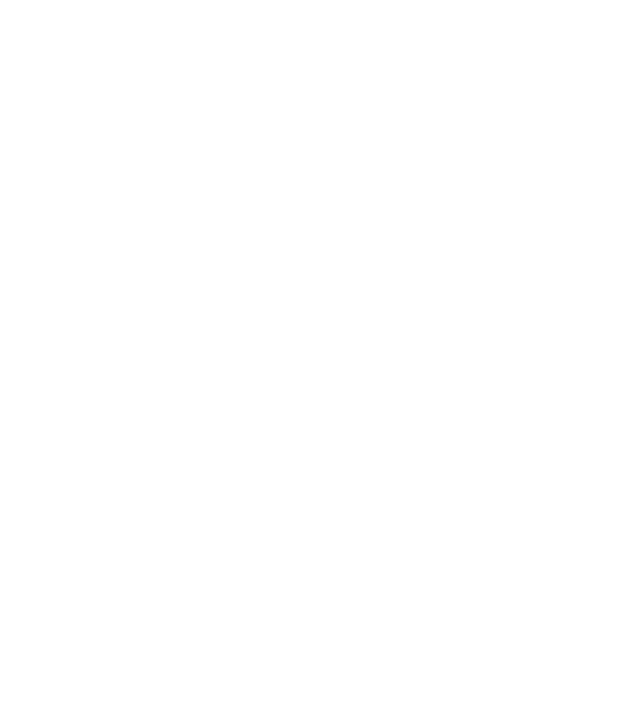
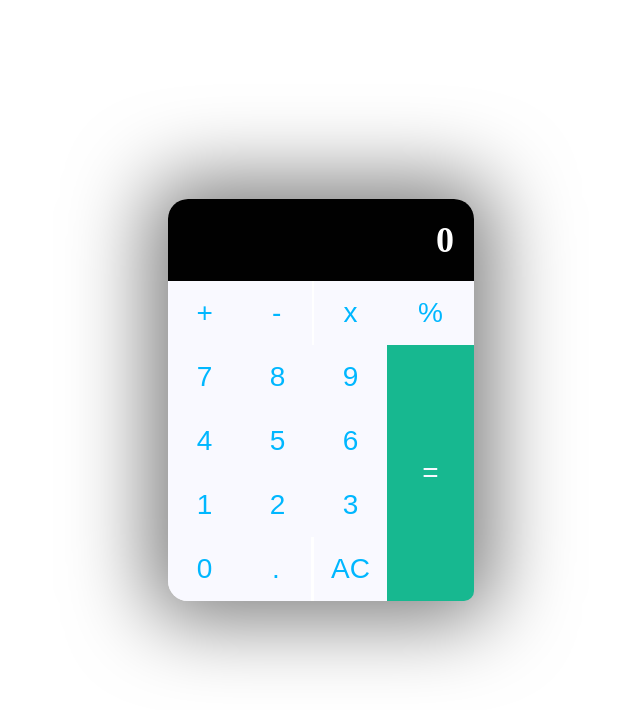
Before and after one commit to sunnatbekweb/calculator, a React (Vite) app: page / in a window 1280 px wide. Shown: the top 710 px of the page, without its empty margins (319-959 px from the left). Built offline with nearby package versions, Linux system fonts and the light colour scheme.

Commit message:
added ui

```diff
--- a/package.json
+++ b/package.json
@@ -11,7 +11,8 @@
   },
   "dependencies": {
     "react": "^18.2.0",
-    "react-dom": "^18.2.0"
+    "react-dom": "^18.2.0",
+    "sass": "^1.69.7"
   },
   "devDependencies": {
     "@types/react": "^18.2.43",
--- a/src/App.tsx
+++ b/src/App.tsx
@@ -1,8 +1,40 @@
+import React from 'react';
+import Buttons from './Ui/Buttons';
+import Button2 from './Ui/Button2';
 
 function App() {
   return (
     <>
-
+      <div className="container">
+        <div className="calculator">
+          <div className="calculator_index">
+            <h2>0</h2>
+          </div>
+          <div className="calculator_buttons">
+            <div className='calculator_button'>
+              <Buttons text={"+"} />
+              <Buttons text={"-"} />
+              <Buttons text={"x"} />
+              <Buttons text={"7"} />
+              <Buttons text={"8"} />
+              <Buttons text={"9"} />
+              <Buttons text={"4"} />
+              <Buttons text={"5"} />
+              <Buttons text={"6"} />
+              <Buttons text={"1"} />
+              <Buttons text={"2"} />
+              <Buttons text={"3"} />
+              <button className='null_btn'>0</button>
+              <Buttons text={"."} />
+              <Buttons text={"AC"} />
+            </div>
+            <div>
+              <Buttons text={'%'} />
+              <Button2 />
+            </div>
+          </div>
+        </div>
+      </div>
     </>
   )
 }
--- /dev/null
+++ b/src/Ui/Button2/index.tsx
@@ -0,0 +1,12 @@
+import React from 'react';
+import './style.scss';
+
+const Button2 = () => {
+    return (
+        <button className='btn2'>
+            =
+        </button>
+    )
+}
+
+export default Button2;
--- /dev/null
+++ b/src/Ui/Button2/style.scss
@@ -0,0 +1,23 @@
+.btn2 {
+    display: flex;
+    justify-content: center;
+    align-items: center;
+    padding: 15px 30px;
+    font-size: 28px;
+    color: ghostwhite;
+    width: 100%;
+    height: 256px;
+    border: none;
+    background: #17b890;
+    cursor: pointer;
+    border-radius: 0 0 10px 0;
+    transition: all 0.1s ease;
+
+    &:active {
+        border: 1px solid transparent;
+    }
+
+    &:hover {
+        background: #17b890e0;
+    }
+}
--- /dev/null
+++ b/src/Ui/Buttons/index.tsx
@@ -0,0 +1,12 @@
+import React from 'react';
+import "./style.scss";
+
+const Buttons = ({ text }) => {
+  return (
+    <button className='btn1'>
+      {text}
+    </button>
+  )
+}
+
+export default Buttons
--- /dev/null
+++ b/src/Ui/Buttons/style.scss
@@ -0,0 +1,21 @@
+.btn1 {
+    display: flex;
+    justify-content: center;
+    align-items: center;
+    padding: 15px 30px;
+    font-size: 28px;
+    color: #00b7ff;
+    max-width: fit-content;
+    height: fit-content;
+    border: 1px solid transparent;
+    background-color: #f8f8ffce;
+    cursor: pointer;
+
+    &:active {
+        border: 1px solid transparent;
+    }
+
+    &:hover {
+        background-color: #FFF;
+    }
+}
--- a/src/index.css
+++ b/src/index.css
@@ -3,3 +3,68 @@
   padding: 0px;
   box-sizing: border-box;
 }
+
+.container {
+  margin: 0 auto;
+  width: 100%;
+  height: 100vh;
+  display: grid;
+  place-content: center;
+}
+
+.container .calculator {
+  margin: 0 auto;
+  max-width: fit-content;
+  box-shadow: 0px 0px 80px 20px rgba(0, 0, 0, 0.50);
+  border-radius: 20px;
+}
+
+.container .calculator .calculator_index {
+  background: #010101;
+  min-width: 100%;
+  border-radius: 20px 20px 0 0;
+  padding: 20px;
+}
+
+.container .calculator .calculator_index h2 {
+  color: #FFF;
+  width: 100%;
+  text-align: end;
+  font-size: 36px;
+}
+
+.container .calculator .calculator_buttons .calculator_button {
+  display: grid;
+  grid-template-columns: repeat(3, minmax(0, 73px));
+  border-radius: 20px;
+}
+
+.container .calculator .calculator_buttons {
+  display: flex;
+  max-width: fit-content;
+  border-radius: 20px;
+}
+
+.null_btn {
+  display: flex;
+  justify-content: center;
+  align-items: center;
+  padding: 15px 30px;
+  font-size: 28px;
+  color: #00b7ff;
+  max-width: fit-content;
+  height: fit-content;
+  border: 1px solid transparent;
+  background-color: #f8f8ffce;
+  cursor: pointer;
+  border-radius: 0px 0px 0px 20px;
+
+}
+
+.null_btn:active {
+  border: 1px solid transparent;
+}
+
+.null_btn:hover {
+  background-color: #FFF;
+}
```
Also changed, not shown: 1 other file (tests, documents, lock files or other folders).
